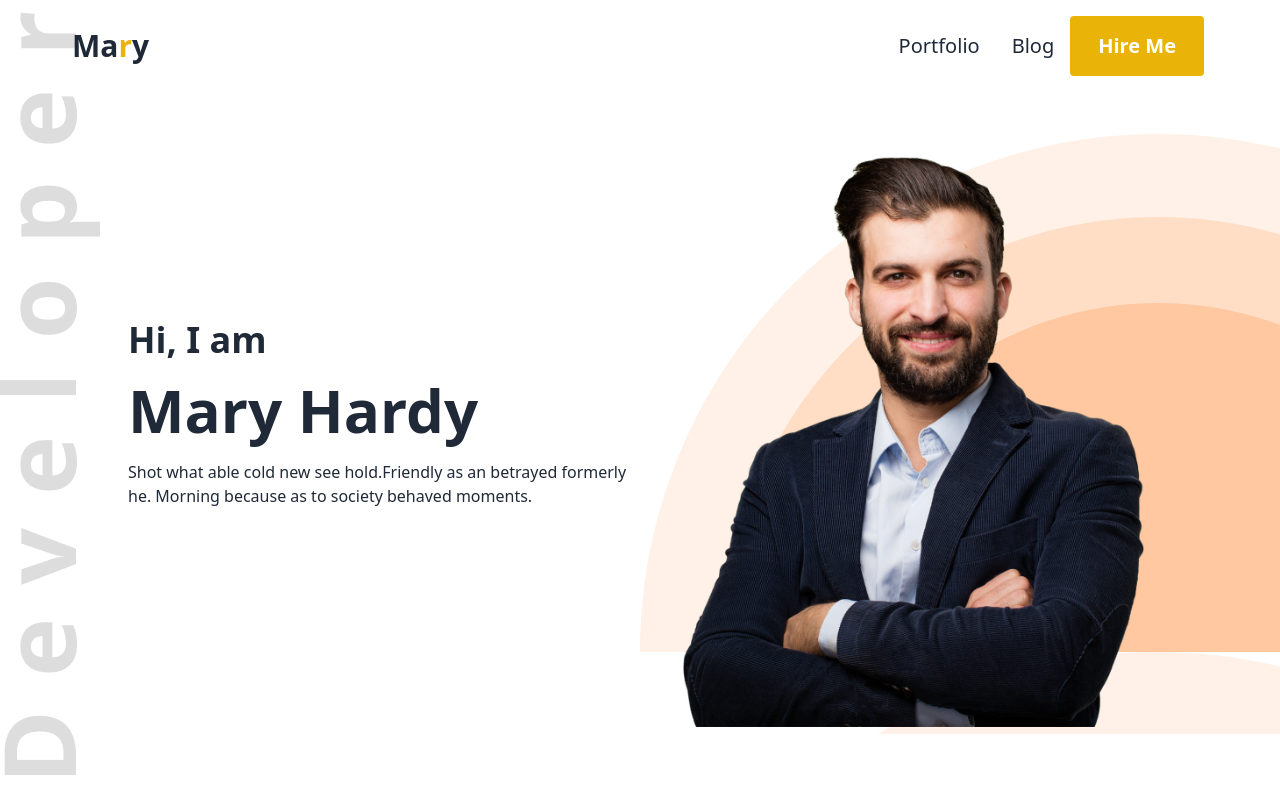
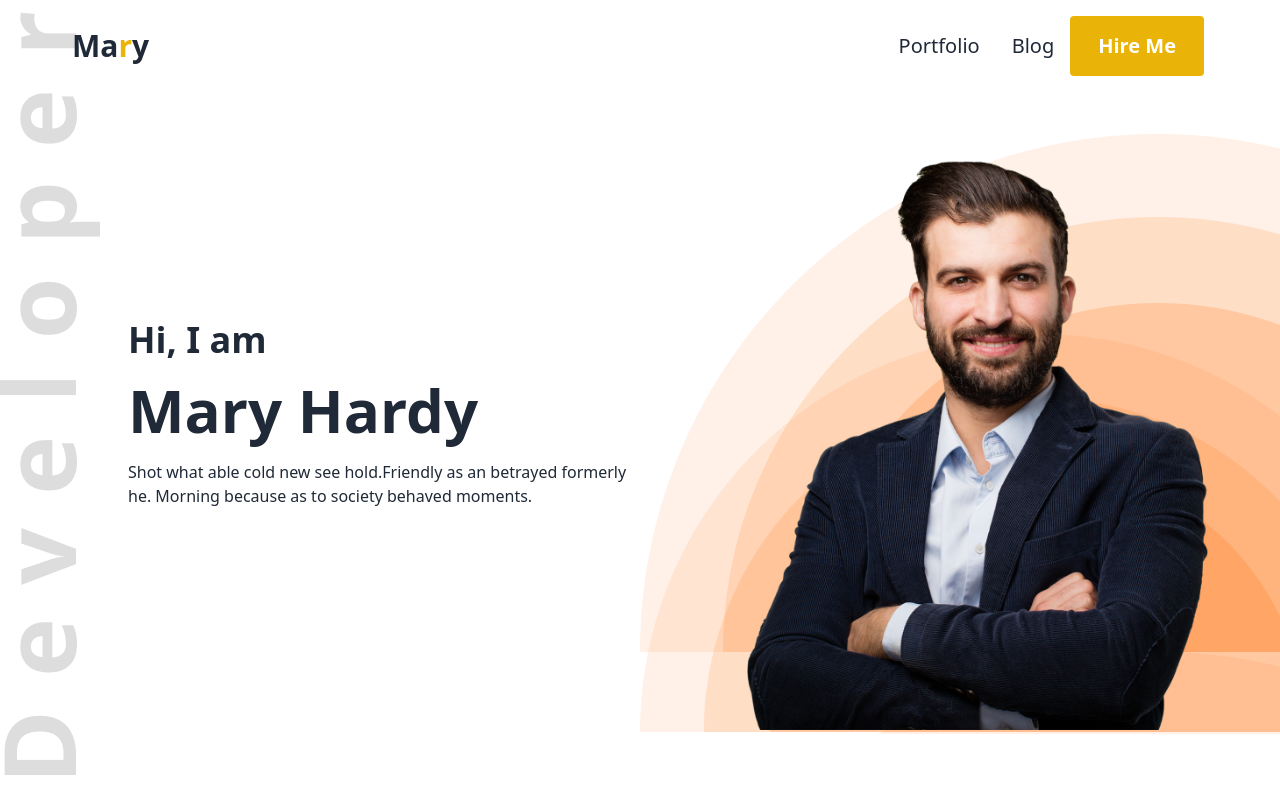
Before and after one commit to shaikTazUddin01/practice_portfolio, a React (Vite) app: page / in a window 1280 px wide. Shown: the top 800 px of the page. Built offline with nearby package versions, Linux system fonts and the light colour scheme.

Commit message:
added headed bg img

```diff
--- a/src/component/MainBanner.jsx
+++ b/src/component/MainBanner.jsx
@@ -1,5 +1,5 @@
 import DeveloperImg from '../assets/Developer.png'
-import bg from '../assets/Group 12.jpg'
+import bg from '../assets/Group 12.png'
 import user from '../assets/user.png'
 
 const MainBanner = () => {
@@ -15,10 +15,11 @@ const MainBanner = () => {
                 <h1 className='text-6xl font-bold'>Mary Hardy</h1>
                 <p className='text-[16px]'>Shot what able cold new see hold.Friendly as an betrayed formerly he. Morning because as to society behaved moments.</p>
             </div>
-            <div className="w-[50%] cover h-[600px] z-10"
+            <div className="w-[50%] cover h-[600px]  relative z-0 flex justify-center items-center"
                 style={{ backgroundImage: `url(${bg})`}}
             >
-                <img src={user} alt="" className='w-[80%]' />
+                <img src={user} alt="" className='w-[80%] z-20' />
+                <img src={bg} alt="" className='absolute top-[200px] -z-10' />
             </div>
         </div>
     );
```
